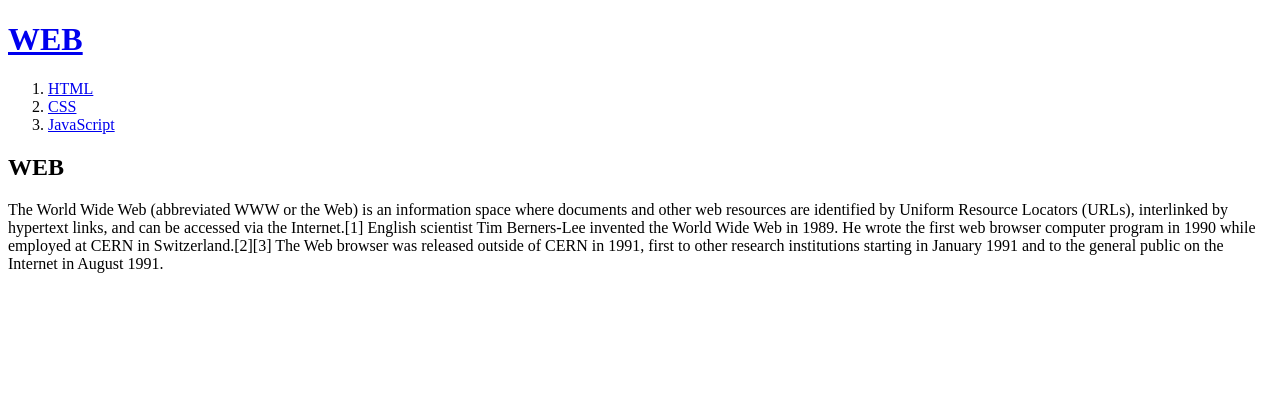
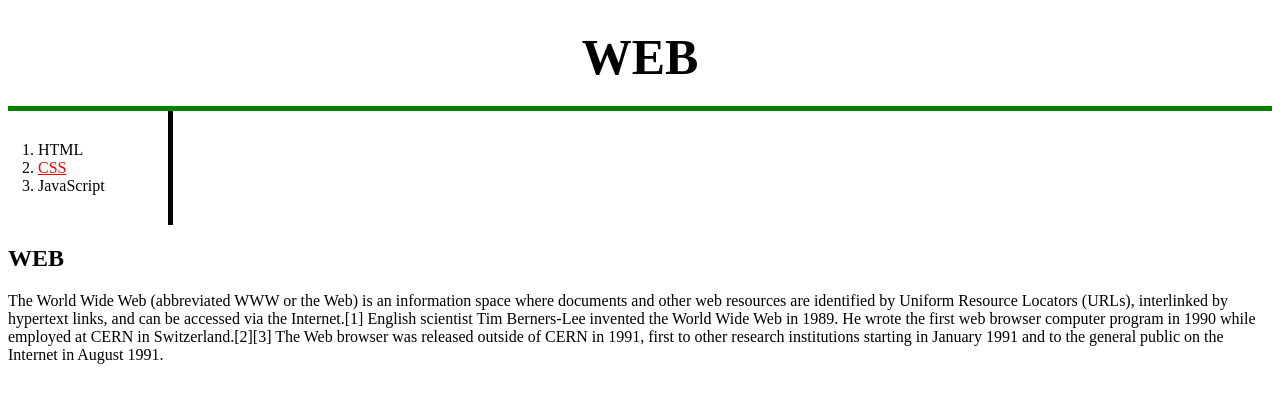
Before and after one commit to parksoyeon-w/Web, a plain HTML site: page index.html in a window 1280 px wide. Drawn offline with Linux system fonts and the light colour scheme.

Commit message:
css 적용
add CSS tutorial

```diff
--- a/index.html
+++ b/index.html
@@ -4,12 +4,35 @@
 <head>
 <title>WEB-welcome</title>
 <meta charset="utf-8">
+<style>
+body{
+  margin:8px;
+}
+  a{
+    color:black;
+    text-decoration: none;
+  }
+  h1{
+    font-size: 50px;
+    text-align: center;
+    border-bottom: 5px solid green;
+    padding: 20px; /* 위, 아래 경계선 안쪽 여백 */
+    display: block;
+    margin: 0; /* 위, 아래 경계선 바깥쪽 여백 */
+  }
+  ol{
+    border-right: 5px solid black;
+    width:100px;
+    margin: 0px;
+    padding: 30px;
+  }
+</style>
 </head>
 <body>
 <h1><a href="index.html">WEB<a/></h1>
   <ol>
     <li><a href="1.html">HTML</a></li>
-    <li><a href="2.html">CSS</a></li>
+    <li><a href="2.html" style="color:red; text-decoration:underline;">CSS</a></li>
     <li><a href="3.html">JavaScript</a></li>
   </ol>
 <h2>WEB</h2>
```
Also changed, not shown: 1.html (+23 -0 lines), 2.html (+23 -0 lines), 3.html (+23 -0 lines).
